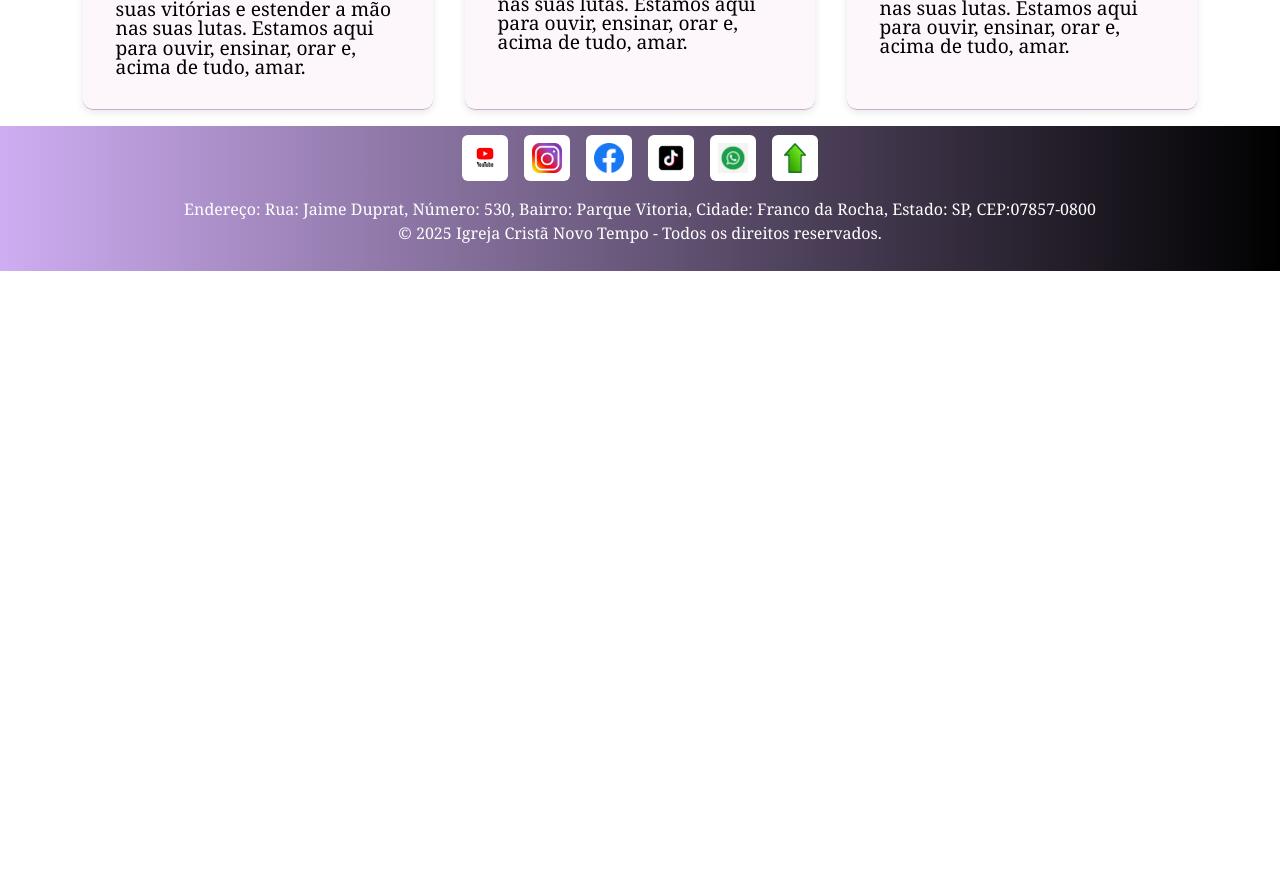
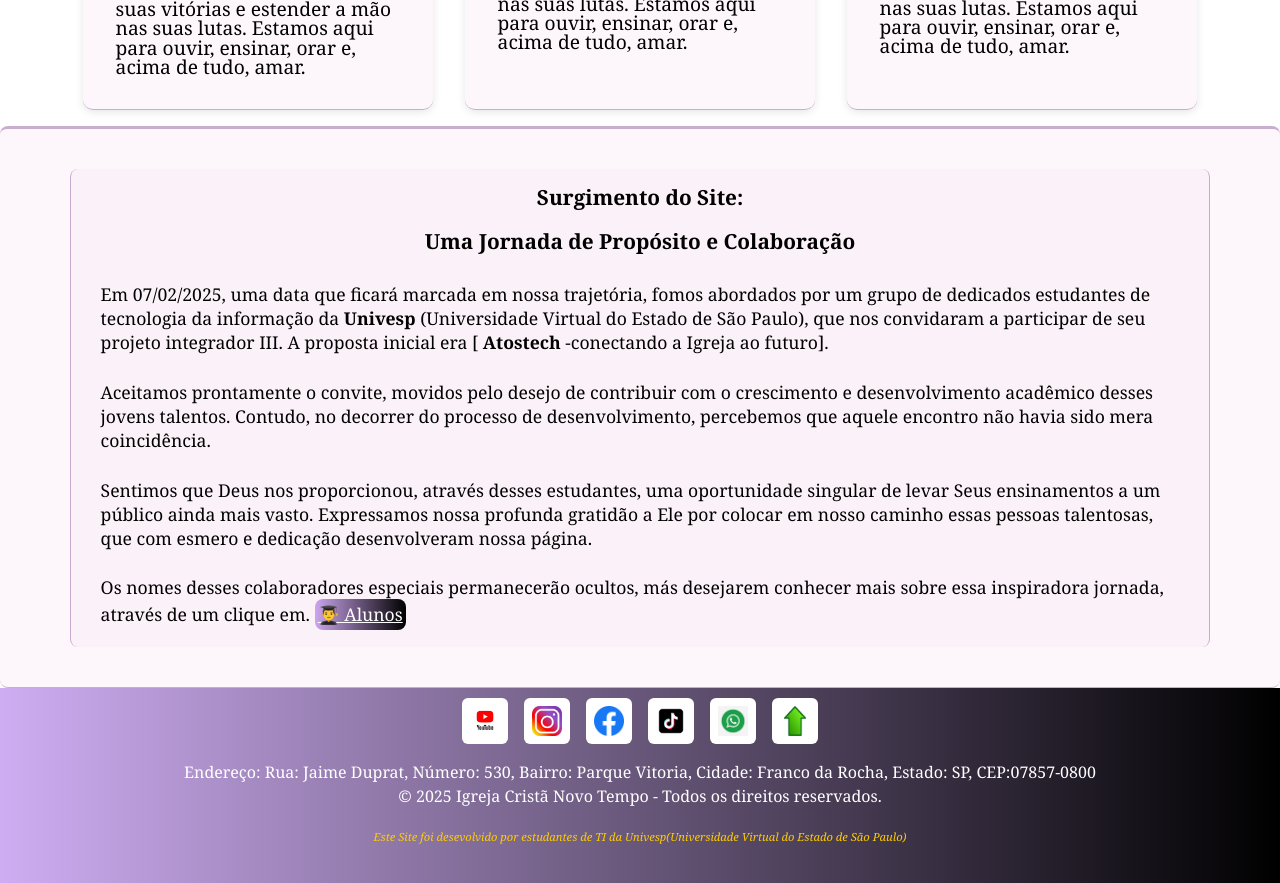
Before and after one commit to MariaaPcsa/projetointegrador3comreact, a React (Vite) app: page /whoweare in a window 1280 px wide. Shown: the part 4400-5283 px from the top of the page. Before the commit the page ends 4671 px from the top, so only its background shows below. Built offline with nearby package versions, Linux system fonts and the light colour scheme.

Commit message:
Criando moda Alunosl

```diff
--- a/src/components/Footer.jsx
+++ b/src/components/Footer.jsx
@@ -79,7 +79,7 @@ const Footer = () => {
           <p>&copy; 2025 Igreja Cristã Novo Tempo - Todos os direitos reservados.</p>
         </section>
 
-
+<h4 class="colaboradores">Este Site foi desevolvido por estudantes de TI da Univesp(Universidade Virtual do Estado de São Paulo)</h4>
 
     </div>
     </section>
--- /dev/null
+++ b/src/components/alunosModal/AlunosModal.jsx
@@ -0,0 +1,46 @@
+
+import React, { useState } from 'react';
+import './alunosModal.css'; // Arquivo CSS separado
+
+const AlunosModal = () => {
+  const [isOpen, setIsOpen] = useState(false);
+
+  const openModal = () => setIsOpen(true);
+  const closeModal = () => setIsOpen(false);
+
+  return (
+    <>
+      <button className="alunos-link-button" onClick={openModal}>
+        👨‍🎓 Alunos
+      </button>
+
+      {isOpen && (
+        <section id="modal-background" onClick={closeModal}>
+          <div className="modal-content" onClick={(e) => e.stopPropagation()}>
+            <span id="close-modal" onClick={closeModal}>&times;</span>
+
+             <h3 className='sub-titulo'> 👨‍🎓 Alunos</h3>
+        <p>
+              Adaildo S Da Silva, Alyssa A Silva,<br />
+              Andressa R G Marques, Cristina F Silva,<br />
+              Cicero M F Silva, Jefferson R Silva,<br />
+              Maria Ap C Santos, Vanderley F Magalhães.
+            </p>
+
+                <p>
+                Em 07 de fevereiro de 2025, tivemos a honra de dar início a uma jornada que ultrapassou os limites acadêmicos. Como estudantes de Tecnologia da Informação da Univesp, buscávamos aplicar na prática os conhecimentos adquiridos ao longo do curso, e encontramos na Igreja Novo Tempo uma parceira generosa e acolhedora.</p>
+ <p>
+O projeto, inicialmente batizado de "Atostech – Conectando a Igreja ao Futuro", era, para nós, uma oportunidade de desenvolver habilidades técnicas e realizar um trabalho significativo. No entanto, com o passar dos dias, percebemos que aquilo se tornava muito mais do que um simples projeto curricular.</p>
+ <p>
+Fomos acolhidos com carinho, respeito e confiança. Cada reunião, cada troca de ideias, cada desafio superado nos aproximava de algo maior: um propósito que unia tecnologia e fé. Sentimos que Deus guiava cada passo, fortalecendo nossa missão de usar o conhecimento para servir, impactar e transformar.</p>
+ <p>
+Agradecemos profundamente à Igreja Novo Tempo por abrir as portas e os corações para que esse trabalho florescesse. Levamos conosco não só o aprendizado técnico, mas também o exemplo de fé, generosidade e união. Que essa parceria continue inspirando outros alunos e comunidades, mostrando que, quando se caminha com propósito, o futuro se torna mais próximo — e mais iluminado.</p>
+
+          </div>
+        </section>
+      )}
+    </>
+  );
+};
+
+export default AlunosModal;
--- /dev/null
+++ b/src/components/alunosModal/alunosModal.css
@@ -0,0 +1,67 @@
+#modal-background {
+  position: fixed;
+  top: 0;
+  left: 0;
+  width: 100vw;
+  height: 100vh;
+  background-color: #f6e4f14b;
+  display: flex;
+  align-items: center;
+  justify-content: center;
+  z-index: 1000;
+  padding: 1rem;
+
+}
+
+.modal-content {
+  background-color: white;
+  padding: 1.5rem;
+  border-radius: 10px;
+  width: 100%;
+  max-width: 500px;
+  max-height: 80vh;
+  overflow-y: auto;
+  position: relative;
+  box-shadow: 0 0 20px rgba(0, 0, 0, 0.5);
+  font-size: 1rem;
+  line-height: 1.5;
+}
+
+/* Botão fechar (X) */
+#close-modal {
+  position: absolute;
+  top: 10px;
+  right: 15px;
+  font-size: 1.5rem;
+  cursor: pointer;
+}
+
+.alunos-link-button {
+  background: linear-gradient(to right, rgba(137, 56, 224, 0.41), black);
+      color: white;
+  border-radius: 0.5rem;
+
+  cursor: pointer;
+  /* text-decoration: underline; */
+  padding: 0.2rem;
+  font: inherit;
+}
+
+.alunos-link-button:hover {
+  background: #007BFF;
+
+}
+
+/* Responsivo para telas menores */
+@media (max-width: 600px) {
+  .modal-content {
+    padding: 1rem;
+    font-size: 0.95rem;
+  }
+
+  #close-modal {
+    font-size: 1.2rem;
+    top: 8px;
+    right: 10px;
+  }
+}
--- a/src/components/css/footer.css
+++ b/src/components/css/footer.css
@@ -64,6 +64,13 @@
     font-size: 1rem;
   }
 
+
+  .colaboradores {
+
+  font-style: italic;
+  color: #ffcc00;
+  font-size: 0.7rem;
+}
   /* Responsividade: Ajustes para telas até 768px */
   @media (max-width: 768px) {
     .footer {
@@ -93,5 +100,13 @@
       margin: 0.5rem 0;
       font-size: 0.8rem;
       line-height: 1rem;
+
+    }
+    .colaboradores {
+
+      font-style: italic;
+      color: #ffcc00;
+
+      font-size: 0.4rem;
     }
   }
--- a/src/components/css/whoWeAre.css
+++ b/src/components/css/whoWeAre.css
@@ -136,8 +136,78 @@ h3{
 }
 
 
+.hSite {
+    padding: 40px;
+    background-color: #f6e4f14b;
+    border-top: 0.2rem solid  #58137350;
+     border-bottom: 0.1rem solid #58137350;
+     border-radius: 0.5rem;
+  }
+
+  /* história site */
+  .container {
+    display: flex;
+    flex-wrap: wrap;
+    align-items: flex-start;
+    gap: 20px;
+    background-color: #f6e4f14b;
+    border-radius: 0.5rem;
+     border-left:0.1rem solid  #58137350 ;
+     border-right:0.1rem solid  #58137350 ;
+  }
 
 
+  .texto {
+    flex: 2 1 500px;
+  }
+
+  .texto h3 {
+    text-align: center;
+
+    font-family: Georgia, 'Times New Roman', Times, serif;
+    color: black;
+   font-weight: 600;
+
+    font-size: 1.3em;
+    margin-bottom: 20px;
+  }
+
+  .texto p {
+    line-height: 1.5rem;
+    margin: 0.6rem;
+    font-size: 1.1rem;
+    text-align: left;
+  }
+
+
+span{
+  display: inline-block;
+    padding: 0.5rem;
+    margin: 0.9rem;
+      background: linear-gradient(to right, rgba(137, 56, 224, 0.41), black);
+      color: white;
+      font-size: 1rem;
+      font-weight: 600;
+      text-decoration: none;
+      border-radius: 8px;
+      transition: background-color 0.3s ease, transform 0.3s ease;
+}
+
+
+.alunos-link-button {
+  background: none;
+  border: none;
+  color: #007BFF;
+  cursor: pointer;
+  text-decoration: underline;
+  padding: 0;
+  font: inherit;
+}
+
+.alunos-link-button:hover {
+  color: #0056b3;
+  text-decoration: none;
+}
 
 
 /* Responsivo */
--- a/src/pages/WhoWeAre.jsx
+++ b/src/pages/WhoWeAre.jsx
@@ -12,6 +12,7 @@ import ricardoepatricia from '/images/ricardoepatricia.jpg'
 import renatoebarbara from '/images/renatoebarbara.jpg'
 import valdeci from '/images/valdeci.jpg'
 import Eduardoedani from '/images/Eduardoedani.jpg'
+import AlunosModal from '../components/alunosModal/AlunosModal';
 
 
 
@@ -219,7 +220,30 @@ alt="Eduardo e Dani"
 
       </section>
 
+      <section className="hSite">
+            <div className="container">
+
+              <div className="texto">
+                <h3 className
+                ="sub-titulo">Surgimento do Site:</h3>
+                <h3>Uma Jornada de Propósito e Colaboração</h3>
+                <p>Em 07/02/2025, uma data que ficará marcada em nossa trajetória, fomos abordados por um grupo de dedicados estudantes de tecnologia da informação  da <strong>Univesp</strong>  (Universidade Virtual do Estado de São Paulo), que nos convidaram a participar de seu projeto integrador III. A proposta inicial era [ <strong>Atostech</strong> -conectando a Igreja ao futuro].</p>
+                <p>Aceitamos prontamente o convite, movidos pelo desejo de contribuir com o crescimento e desenvolvimento acadêmico desses jovens talentos. Contudo, no decorrer do processo de desenvolvimento, percebemos que aquele encontro não havia sido mera coincidência.</p>
+                <p>Sentimos que Deus nos proporcionou, através desses estudantes, uma oportunidade singular de levar Seus ensinamentos a um público ainda mais vasto. Expressamos nossa profunda gratidão a Ele por colocar em nosso caminho essas pessoas talentosas, que com esmero e dedicação desenvolveram nossa página.</p>
+
+                <p>Os nomes desses colaboradores especiais permanecerão ocultos, más desejarem conhecer mais sobre essa inspiradora jornada, através de um clique em. <AlunosModal/> </p>
+
+
+
+
+              </div>
+            </div>
+          </section>
+
+
     </main>
+
+
 
     </>
   )
```
Also changed, not shown: src/header.css (deleted, +0 -107 lines).
